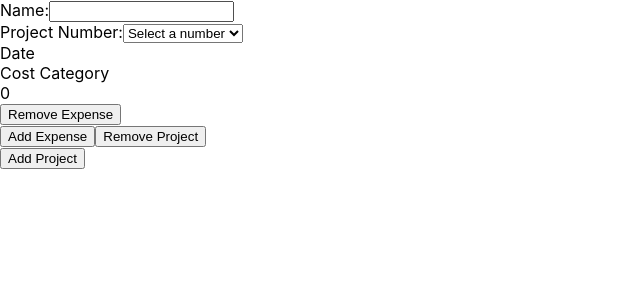
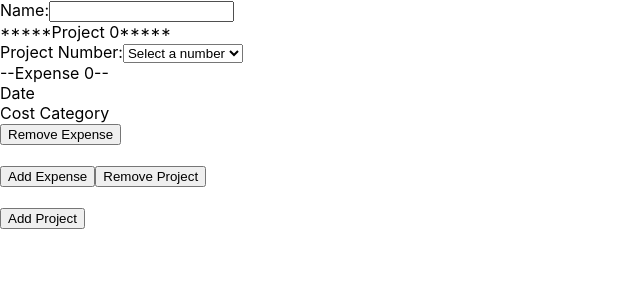
Before and after one commit to matthewb-ATEC/expense-report, a React (Create React App) app: page / in a window 1280 px wide. Shown: the top 300 px of the page, without its empty margins (0-640 px from the left). Built offline with nearby package versions, Linux system fonts and the light colour scheme.

Commit message:
Formatting the map and added project id
ids added

```diff
--- a/src/Components/Home.tsx
+++ b/src/Components/Home.tsx
@@ -31,11 +31,13 @@ const Home: React.FC = () => {
 
       {projects.map((project) => (
         <div key={project.id}>
+          *****Project {project.id}*****
           <Project allProjects={allProjects} />
-
           <button type="button" onClick={() => removeProject(project.id)}>
             Remove Project
           </button>
+          <br />
+          <br />
         </div>
       ))}
 
--- a/src/Components/Project.tsx
+++ b/src/Components/Project.tsx
@@ -61,11 +61,13 @@ const Project: React.FC<ProjectProps> = ({ allProjects }) => {
 
       {expenses.map((expense) => (
         <div key={expense.id}>
+          --Expense {expense.id}--
           <Expense />
-          <div>{expense.id}</div>
           <button type="button" onClick={() => removeExpense(expense.id)}>
             Remove Expense
           </button>
+          <br />
+          <br />
         </div>
       ))}
 
```
